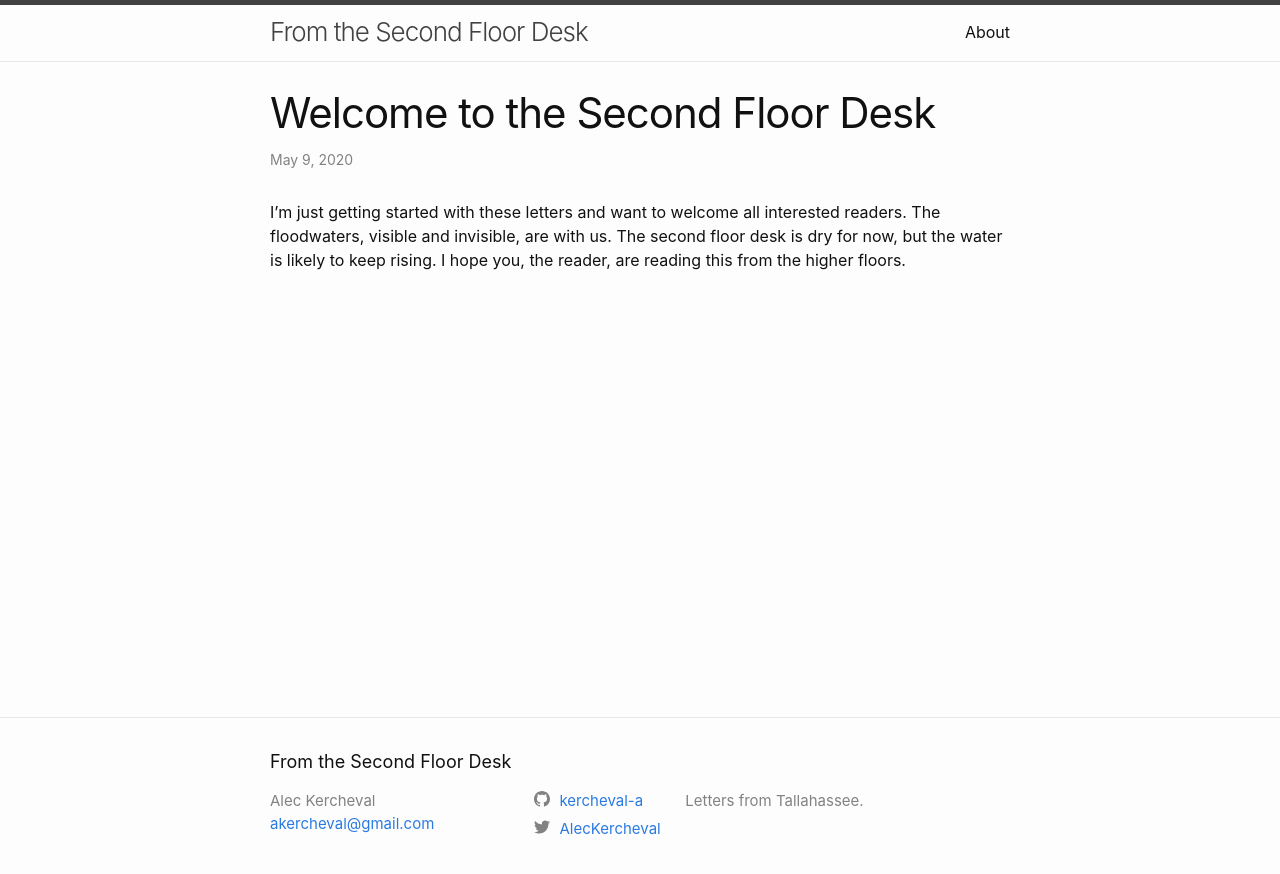
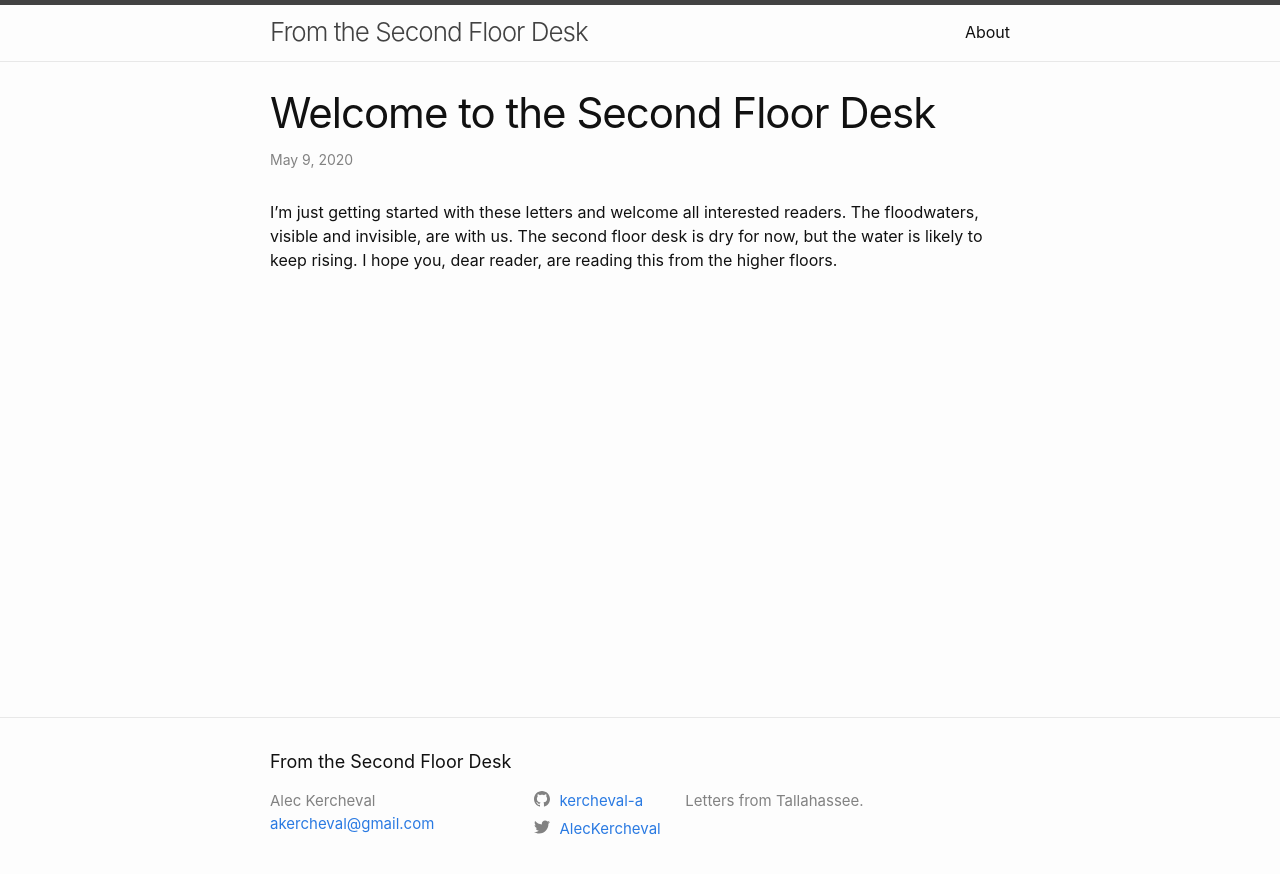
Before and after one commit to kercheval-a/kercheval-a, a Jekyll site: the page built from _posts/2020-05-09-welcome-to-the-second-floor-desk.markdown, in a window 1280 px wide. Shown: the top 874 px of the page. Built offline with Jekyll 4.4.1, drawn with Linux system fonts in a browser that asks for light colours.

Commit message:
minor edits

```diff
--- a/_posts/2020-05-09-welcome-to-the-second-floor-desk.markdown
+++ b/_posts/2020-05-09-welcome-to-the-second-floor-desk.markdown
@@ -4,4 +4,4 @@ title:  "Welcome to the Second Floor Desk"
 date:   2020-05-09
 categories: jekyll update
 ---
-I'm just getting started with these letters and want to welcome all interested readers. The floodwaters, visible and invisible, are with us. The second floor desk is dry for now, but the water is likely to keep rising.  I hope you, the reader, are reading this from the higher floors.
+I'm just getting started with these letters and welcome all interested readers. The floodwaters, visible and invisible, are with us. The second floor desk is dry for now, but the water is likely to keep rising.  I hope you, dear reader, are reading this from the higher floors.
```
Also changed, not shown: _posts/2020-05-08.markdown (+12 -0 lines).
